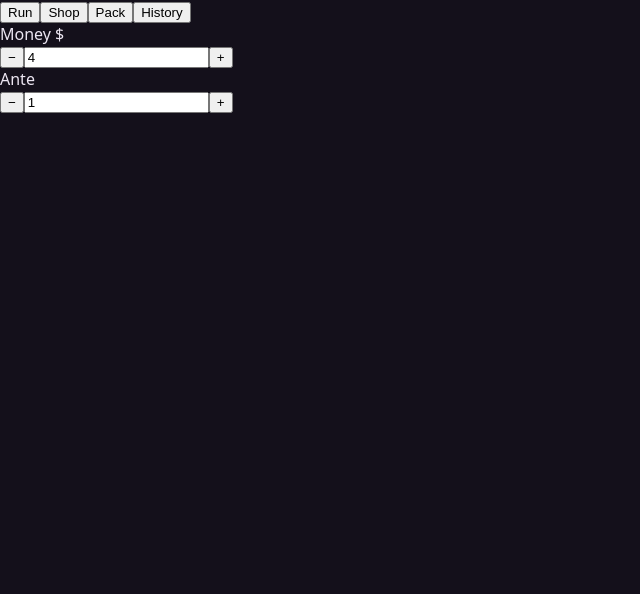
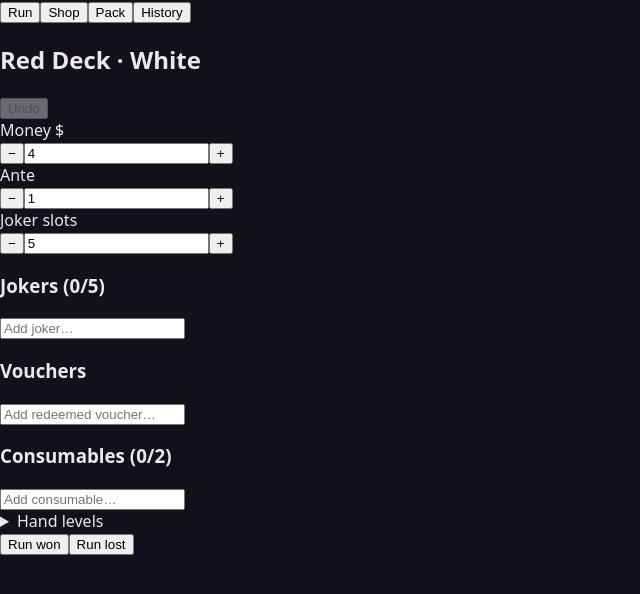
Before and after one commit to fmnznr/bal-track, a React (Vite) app: page / in a window 1280 px wide. Both pictures are taken after a click on the button "Start Run". Shown: the top 594 px of the page, without its empty margins (0-640 px from the left). Built offline with nearby package versions, Linux system fonts and the light colour scheme.

Commit message:
feat: run overview screen with full state editing
Co-Authored-By: Claude Fable 5 <noreply@anthropic.com>

```diff
--- a/src/ui/screens/RunOverview.tsx
+++ b/src/ui/screens/RunOverview.tsx
@@ -1,13 +1,114 @@
+import { getConsumable, getJoker, getVoucher } from '../../catalog/catalog';
+import { sellValue } from '../../engine/economy';
 import { useRun } from '../../run/RunContext';
+import { HAND_TYPES } from '../../types';
+import type { Edition } from '../../types';
+import AutocompleteInput from '../components/AutocompleteInput';
 import NumberField from '../components/NumberField';
+
+const EDITIONS: Edition[] = ['base', 'foil', 'holographic', 'polychrome', 'negative'];
 
 export default function RunOverview() {
   const { store, dispatch } = useRun();
   const run = store.current!;
   return (
     <section className="screen">
-      <NumberField label="Money $" value={run.money} onChange={money => dispatch({ type: 'SET_MONEY', money })} />
-      <NumberField label="Ante" value={run.ante} min={1} onChange={ante => dispatch({ type: 'SET_ANTE', ante })} />
+      <header className="row spread">
+        <h2>{run.deck} Deck · {run.stake}</h2>
+        <button className="ghost" onClick={() => dispatch({ type: 'UNDO' })} disabled={store.past.length === 0}>
+          Undo
+        </button>
+      </header>
+
+      <div className="row">
+        <NumberField label="Money $" value={run.money} onChange={money => dispatch({ type: 'SET_MONEY', money })} />
+        <NumberField label="Ante" value={run.ante} min={1} onChange={ante => dispatch({ type: 'SET_ANTE', ante })} />
+        <NumberField label="Joker slots" value={run.jokerSlots} min={1} onChange={slots => dispatch({ type: 'SET_JOKER_SLOTS', slots })} />
+      </div>
+
+      <h3>Jokers ({run.jokers.filter(j => j.edition !== 'negative').length}/{run.jokerSlots})</h3>
+      <ul className="rows">
+        {run.jokers.map((owned, i) => {
+          const def = getJoker(owned.jokerId);
+          if (!def) return null;
+          return (
+            <li key={i} className="row">
+              <span className="grow">{def.name}</span>
+              <select
+                value={owned.edition}
+                aria-label={`${def.name} edition`}
+                onChange={e => dispatch({ type: 'SET_JOKER_EDITION', index: i, edition: e.target.value as Edition })}
+              >
+                {EDITIONS.map(ed => (
+                  <option key={ed} value={ed}>{ed}</option>
+                ))}
+              </select>
+              <button onClick={() => dispatch({ type: 'SELL_JOKER', index: i })}>
+                Sell ${sellValue(def.cost, owned.edition)}
+              </button>
+            </li>
+          );
+        })}
+      </ul>
+      <AutocompleteInput
+        placeholder="Add joker…"
+        kinds={['joker']}
+        onPick={item => dispatch({ type: 'ADD_JOKER', jokerId: item.id, edition: 'base' })}
+      />
+
+      <h3>Vouchers</h3>
+      <ul className="rows">
+        {run.vouchers.map((id, i) => (
+          <li key={i}>{getVoucher(id)?.name ?? id}</li>
+        ))}
+      </ul>
+      <AutocompleteInput
+        placeholder="Add redeemed voucher…"
+        kinds={['voucher']}
+        onPick={item => dispatch({ type: 'REDEEM_VOUCHER', voucherId: item.id })}
+      />
+
+      <h3>Consumables ({run.consumables.length}/{run.consumableSlots})</h3>
+      <ul className="rows">
+        {run.consumables.map((id, i) => {
+          const def = getConsumable(id);
+          return (
+            <li key={i} className="row">
+              <span className="grow">{def?.name ?? id}</span>
+              <button onClick={() => dispatch({ type: 'USE_CONSUMABLE', index: i })}>
+                {def?.kind === 'planet' ? 'Use (+1 level)' : 'Used'}
+              </button>
+            </li>
+          );
+        })}
+      </ul>
+      <AutocompleteInput
+        placeholder="Add consumable…"
+        kinds={['tarot', 'planet', 'spectral']}
+        onPick={item => dispatch({ type: 'ADD_CONSUMABLE', consumableId: item.id })}
+      />
+
+      <details>
+        <summary>Hand levels</summary>
+        {HAND_TYPES.map(hand => (
+          <NumberField
+            key={hand}
+            label={hand}
+            value={run.handLevels[hand]}
+            min={1}
+            onChange={level => dispatch({ type: 'SET_HAND_LEVEL', hand, level })}
+          />
+        ))}
+      </details>
+
+      <div className="row">
+        <button className="primary" onClick={() => confirm('End this run as WON?') && dispatch({ type: 'END_RUN', result: 'won' })}>
+          Run won
+        </button>
+        <button className="danger" onClick={() => confirm('End this run as LOST?') && dispatch({ type: 'END_RUN', result: 'lost' })}>
+          Run lost
+        </button>
+      </div>
     </section>
   );
 }
```
Also changed, not shown: 1 other file (tests, documents, lock files or other folders).
